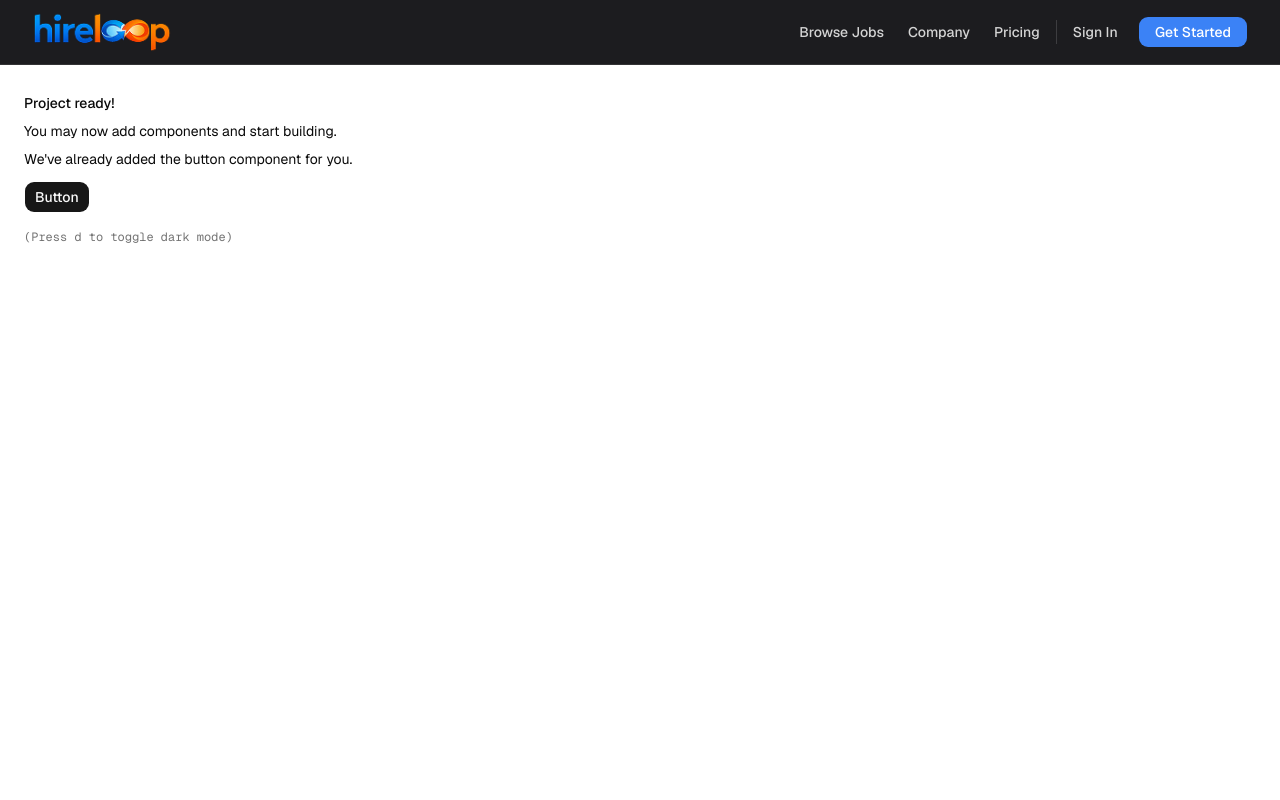
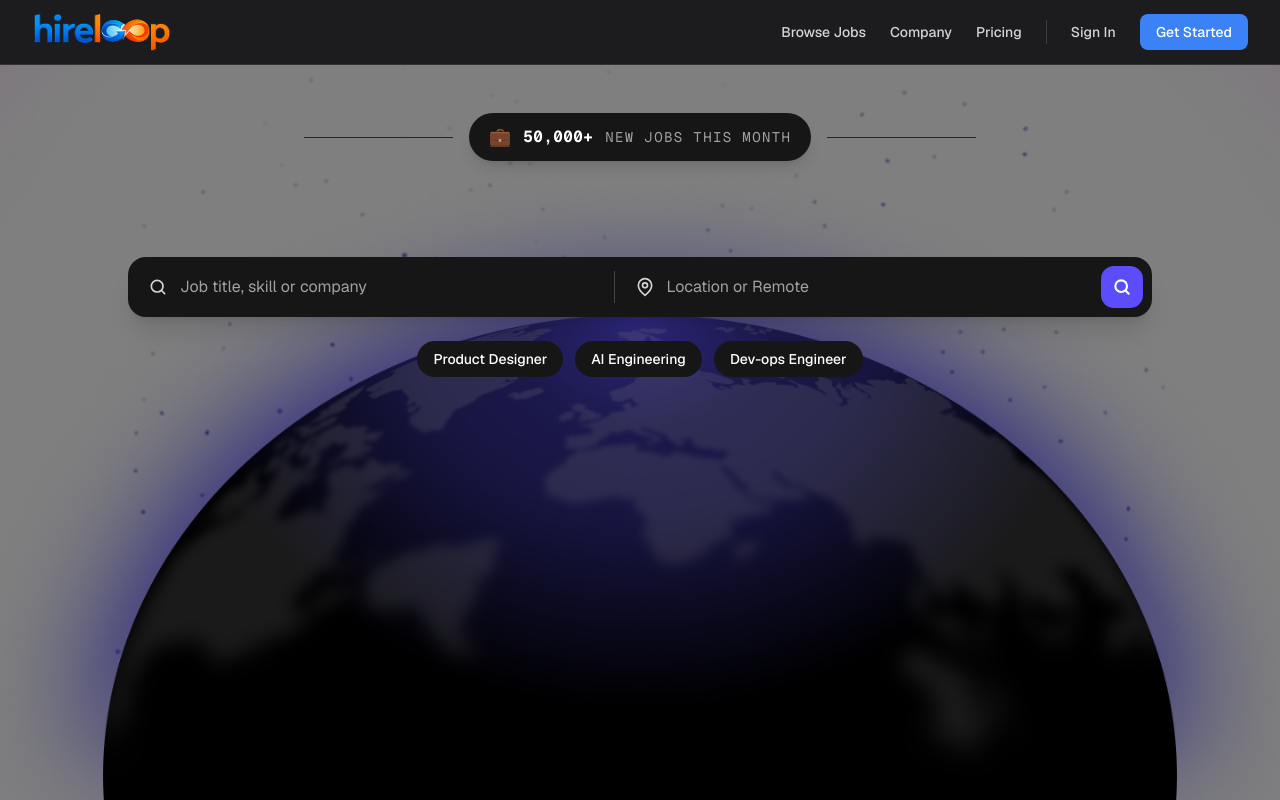
Before and after one commit to hemadry01/hireloop-client, a Next.js app: page / in a window 1280 px wide. Built offline with nearby package versions, Linux system fonts and the light colour scheme.

Commit message:
create hero section and change navbar code

```diff
--- a/app/page.tsx
+++ b/app/page.tsx
@@ -1,29 +1,21 @@
-
 import Navbar from "@/components/Navbar"
-import { Button } from "@/components/ui/button"
+import HeroPage from "@/components/Hero"
+import HeroBg from "@/app/assets/globe.png"
 
 export default function Page() {
   return (
-    <div className="min-h-svh">
-      <Navbar />
+    <main
+      className="relative min-h-svh bg-cover bg-center bg-no-repeat"
+      style={{ backgroundImage: `url(${HeroBg.src})` }}
+    >
+      {/* Dark Overlay */}
+      <div className="absolute inset-0 bg-black/50" />
 
-      <div className="p-6">
-        <div className="flex max-w-md min-w-0 flex-col gap-4 text-sm leading-loose">
-          <div>
-            <h1 className="font-medium">Project ready!</h1>
-
-            <p>You may now add components and start building.</p>
-
-            <p>We&apos;ve already added the button component for you.</p>
-
-            <Button className="mt-2">Button</Button>
-          </div>
-
-          <div className="font-mono text-xs text-muted-foreground">
-            (Press <kbd>d</kbd> to toggle dark mode)
-          </div>
-        </div>
+      {/* Page Content */}
+      <div className="relative z-10">
+        <Navbar />
+        <HeroPage />
       </div>
-    </div>
+    </main>
   )
 }
--- /dev/null
+++ b/components/Hero.tsx
@@ -0,0 +1,131 @@
+import React from "react"
+import { Button } from "@/components/ui/button"
+
+const POPULAR_ROLES = [
+  "Product Designer",
+  "AI Engineering",
+  "Dev-ops Engineer",
+] as const
+
+const HeroPage = () => {
+  return (
+    <section className="flex w-full flex-col items-center bg-transparent px-4 pt-10 pb-12 sm:px-6 sm:pt-12 sm:pb-16">
+      {/* Badge */}
+      <div className="flex w-full max-w-2xl items-center gap-2 sm:gap-4">
+        <span className="h-px flex-1 bg-neutral-800" aria-hidden="true" />
+
+        <div className="flex items-center gap-2 rounded-full bg-[#161616] px-3 py-2 shadow-lg sm:gap-3 sm:px-5 sm:py-2.5">
+          <span
+            className="text-base sm:text-lg"
+            role="img"
+            aria-label="briefcase"
+          >
+            💼
+          </span>
+          <span className="font-mono text-xs font-bold tracking-wide text-white sm:text-base">
+            50,000+
+          </span>
+          <span className="font-mono text-[10px] tracking-wider text-neutral-400 sm:text-sm sm:tracking-widest">
+            NEW JOBS THIS MONTH
+          </span>
+        </div>
+
+        <span className="h-px flex-1 bg-neutral-800" aria-hidden="true" />
+      </div>
+
+      {/* Search bar */}
+      <form
+        action="/jobs"
+        className="mt-12 flex w-full max-w-5xl items-center gap-1 rounded-xl bg-[#161616] p-2 shadow-xl sm:mt-16 sm:gap-2 sm:rounded-2xl md:mt-24"
+      >
+        {/* Job title input */}
+        <div className="flex min-w-0 flex-1 items-center gap-2 px-2 sm:gap-3 sm:px-3">
+          <svg
+            className="size-4 shrink-0 text-neutral-300 sm:size-5"
+            xmlns="http://www.w3.org/2000/svg"
+            viewBox="0 0 24 24"
+            fill="none"
+            stroke="currentColor"
+            strokeWidth="2"
+            strokeLinecap="round"
+          >
+            <circle cx="11" cy="11" r="7" />
+            <path d="m20 20-3.5-3.5" />
+          </svg>
+
+          <input
+            type="text"
+            name="q"
+            placeholder="Job title, skill or company"
+            className="w-full min-w-0 bg-transparent py-2.5 text-xs text-white placeholder:text-neutral-400 focus:outline-none sm:text-sm md:text-base"
+          />
+        </div>
+
+        {/* Divider */}
+        <span
+          className="hidden h-8 w-px shrink-0 bg-white/20 md:block"
+          aria-hidden="true"
+        />
+
+        {/* Location input */}
+        <div className="hidden min-w-0 flex-1 items-center gap-3 px-3 md:flex">
+          <svg
+            className="size-5 shrink-0 text-neutral-300"
+            xmlns="http://www.w3.org/2000/svg"
+            viewBox="0 0 24 24"
+            fill="none"
+            stroke="currentColor"
+            strokeWidth="2"
+            strokeLinecap="round"
+            strokeLinejoin="round"
+          >
+            <path d="M20 10c0 6-8 12-8 12s-8-6-8-12a8 8 0 0 1 16 0Z" />
+            <circle cx="12" cy="10" r="3" />
+          </svg>
+
+          <input
+            type="text"
+            name="location"
+            placeholder="Location or Remote"
+            className="w-full min-w-0 bg-transparent py-2.5 text-sm text-white placeholder:text-neutral-400 focus:outline-none lg:text-base"
+          />
+        </div>
+
+        {/* Search button */}
+        <Button
+          type="submit"
+          aria-label="Search jobs"
+          className="ml-auto size-10 shrink-0 rounded-lg bg-[#5b4dfb] p-0 text-white hover:bg-[#4a3de8] sm:size-11 sm:rounded-xl"
+        >
+          <svg
+            className="size-4 sm:size-5"
+            xmlns="http://www.w3.org/2000/svg"
+            viewBox="0 0 24 24"
+            fill="none"
+            stroke="currentColor"
+            strokeWidth="2.5"
+            strokeLinecap="round"
+          >
+            <circle cx="11" cy="11" r="7" />
+            <path d="m20 20-3.5-3.5" />
+          </svg>
+        </Button>
+      </form>
+
+      {/* Popular roles */}
+      <div className="mt-5 flex w-full flex-wrap items-center justify-center gap-2 sm:mt-6 sm:gap-3">
+        {POPULAR_ROLES.map((role) => (
+          <a
+            key={role}
+            href={`/jobs?q=${encodeURIComponent(role)}`}
+            className="rounded-full bg-[#161616] px-3 py-2 text-xs font-medium text-white transition-colors hover:bg-neutral-700 sm:px-4 sm:text-sm"
+          >
+            {role}
+          </a>
+        ))}
+      </div>
+    </section>
+  )
+}
+
+export default HeroPage
--- a/components/Navbar.tsx
+++ b/components/Navbar.tsx
@@ -1,63 +1,117 @@
-import React from "react"
-import { Button } from "@/components/ui/button"
+"use client"
+
+import { useState } from "react"
 import Image from "next/image"
+import Link from "next/link"
+import { Menu, X } from "lucide-react"
 import Logo from "../app/assets/logo.png"
 
-const NAV_LINKS = ["Browse Jobs", "Company", "Pricing"] as const
+const NAV_LINKS = [
+  { name: "Browse Jobs", href: "/browse-jobs" },
+  { name: "Company", href: "/company" },
+  { name: "Pricing", href: "/pricing" },
+]
 
-const Navbar = () => {
+export default function Navbar() {
+  const [menuOpen, setMenuOpen] = useState(false)
+
   return (
-    <header className="w-full border-b border-white/10 bg-[#1c1c1f]">
-      <nav className="mx-auto flex h-16 w-full max-w-7xl items-center justify-between px-4 sm:px-6 lg:px-8">
+    <header className="relative z-50 w-full border-b border-white/10 bg-[#1c1c1f]">
+      <nav className="mx-auto flex h-16 max-w-7xl items-center justify-between px-4 sm:px-6 lg:px-8">
         {/* Logo */}
-
+        <Link href="/">
           <Image
             src={Logo}
             alt="HireLoop Logo"
             width={120}
             height={40}
             priority
-            className="h-10 w-auto object-contain"
+            className="h-8 w-auto object-contain sm:h-10"
           />
+        </Link>
 
-
-        <div className="flex items-center gap-2 sm:gap-4">
-          {/* Nav links */}
-          <ul className="hidden items-center gap-6 md:flex">
+        {/* Desktop Menu */}
+        <div className="hidden items-center gap-6 md:flex">
+          <ul className="flex items-center gap-6">
             {NAV_LINKS.map((link) => (
-              <li key={link}>
-                <a
-                  href="#"
+              <li key={link.href}>
+                <Link
+                  href={link.href}
                   className="text-sm font-medium text-neutral-300 transition-colors hover:text-white"
                 >
-                  {link}
-                </a>
+                  {link.name}
+                </Link>
               </li>
             ))}
           </ul>
 
-          {/* Divider */}
-          <span
-            className="hidden h-6 w-px bg-white/15 md:block"
-            aria-hidden="true"
-          />
+          <span className="h-6 w-px bg-white/15" />
 
-          {/* Sign In */}
-          <a
-            href="#"
-            className="text-sm font-medium text-neutral-300 transition-colors hover:text-white"
+          <Link
+            href="/sign-in"
+            className="text-sm font-medium text-neutral-300 hover:text-white"
           >
             Sign In
-          </a>
+          </Link>
 
-          {/* CTA */}
-          <Button className="ml-1 bg-[#3b82f6] px-4 text-white hover:bg-[#2563eb]">
+          <Link
+            href="/sign-up"
+            className="rounded-md bg-[#3b82f6] px-4 py-2 text-sm font-medium text-white transition-colors hover:bg-[#2563eb]"
+          >
             Get Started
-          </Button>
+          </Link>
         </div>
+
+        {/* Mobile Toggle */}
+        <button
+          type="button"
+          onClick={() => setMenuOpen(!menuOpen)}
+          className="flex h-10 w-10 items-center justify-center rounded-md text-white hover:bg-white/10 md:hidden"
+          aria-label="Toggle menu"
+          aria-expanded={menuOpen}
+        >
+          {menuOpen ? <X size={24} /> : <Menu size={24} />}
+        </button>
       </nav>
+
+      {/* Mobile Menu */}
+      {menuOpen && (
+        <div className="absolute top-full left-0 w-full border-t border-white/10 bg-[#1c1c1f] p-5 shadow-xl md:hidden">
+          <ul className="flex flex-col gap-5">
+            {NAV_LINKS.map((link) => (
+              <li key={link.href}>
+                <Link
+                  href={link.href}
+                  onClick={() => setMenuOpen(false)}
+                  className="block text-sm font-medium text-neutral-300 hover:text-white"
+                >
+                  {link.name}
+                </Link>
+              </li>
+            ))}
+          </ul>
+
+          <div className="my-5 border-t border-white/10" />
+
+          <div className="flex flex-col gap-4">
+            <Link
+              href="/sign-in"
+              onClick={() => setMenuOpen(false)}
+              className="text-sm font-medium text-neutral-300 hover:text-white"
+            >
+              Sign In
+            </Link>
+
+            <Link
+              href="/sign-up"
+              onClick={() => setMenuOpen(false)}
+              className="rounded-md bg-[#3b82f6] px-4 py-2.5 text-center text-sm font-medium text-white hover:bg-[#2563eb]"
+            >
+              Get Started
+            </Link>
+          </div>
+        </div>
+      )}
     </header>
   )
 }
-
-export default Navbar
```
